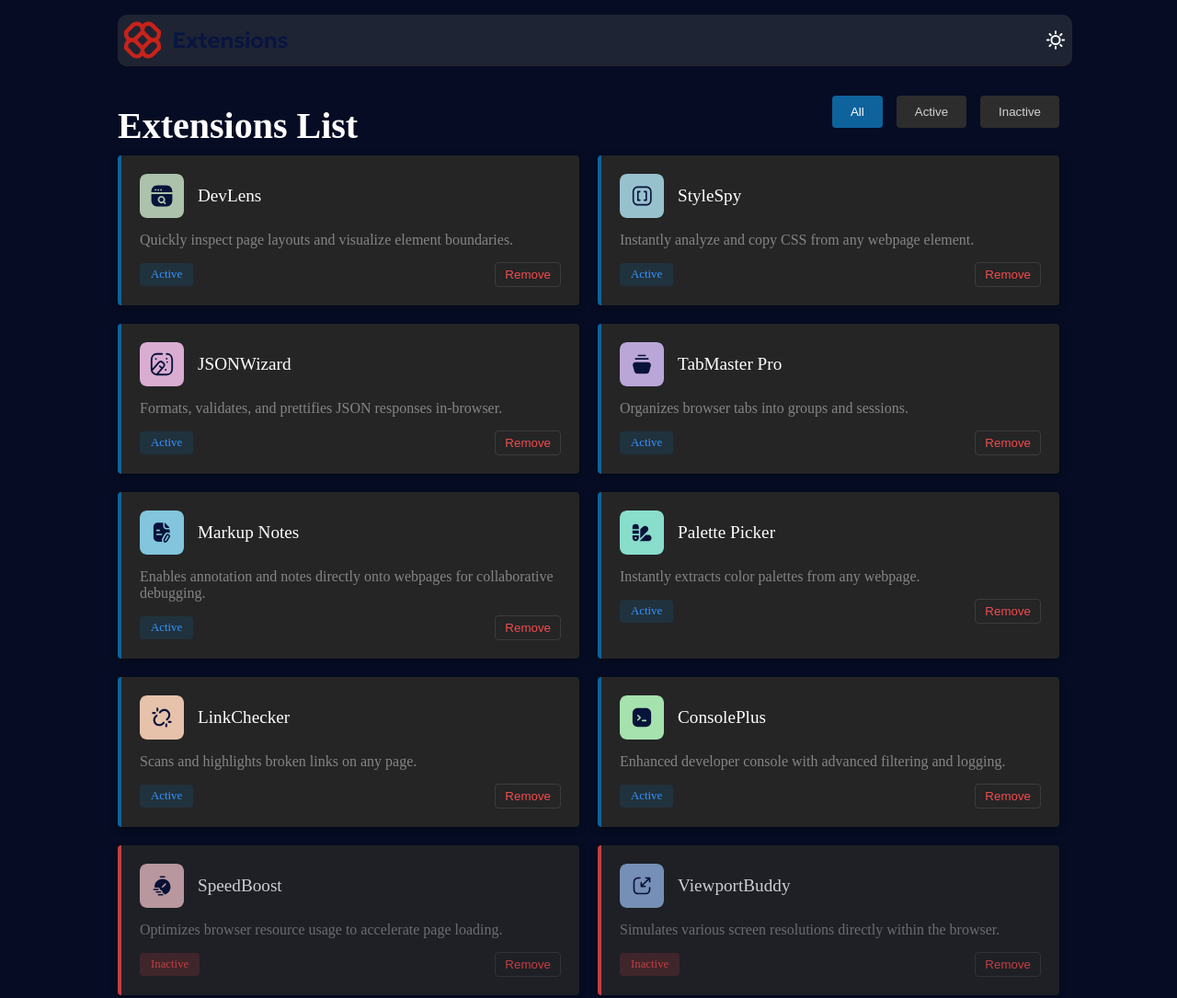
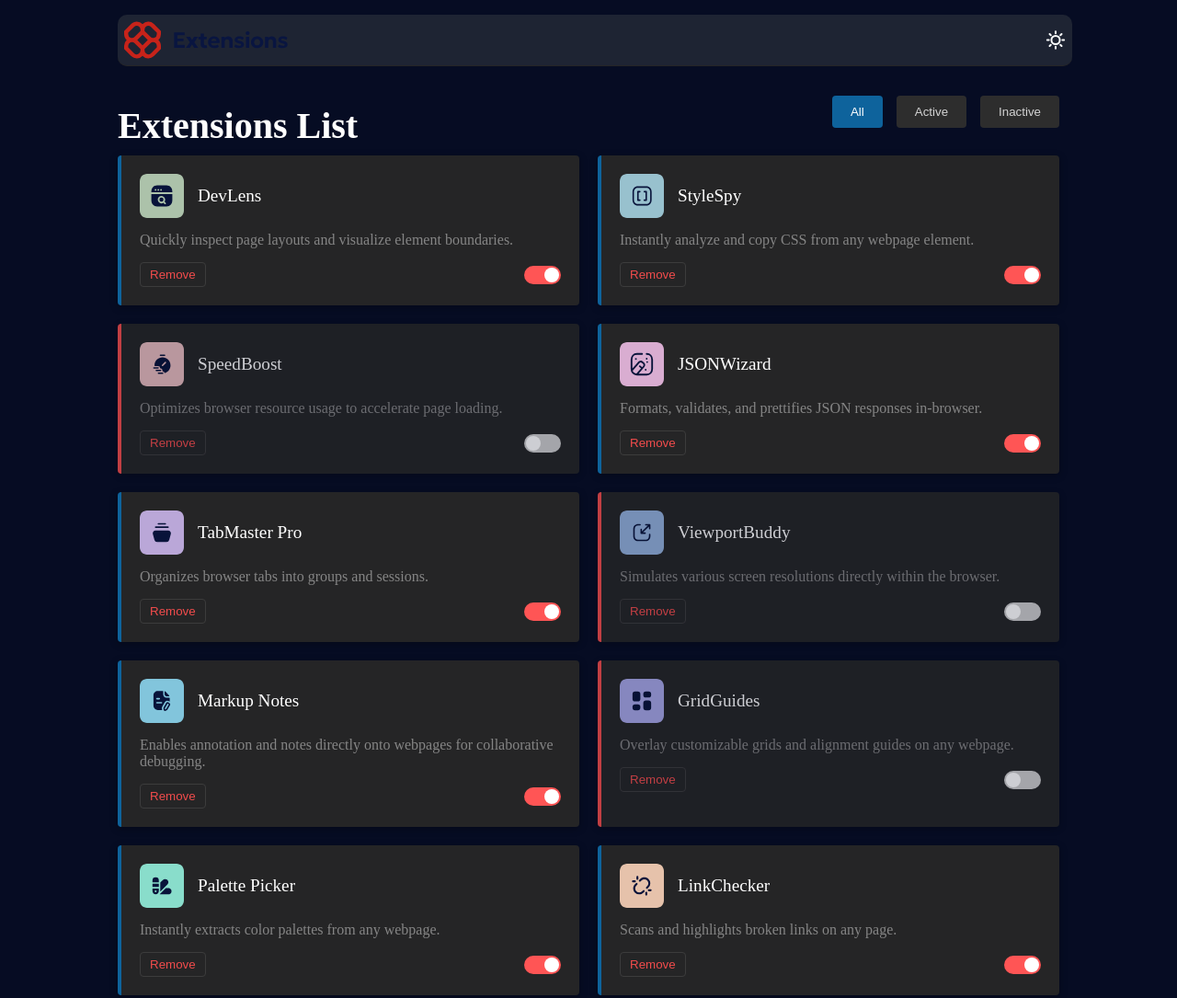
Before and after one commit to Hakim9969/browser-extensions-manager, a plain HTML site: page index.html in a window 1280 px wide. Shown: the top 1085 px of the page at 92% size. Drawn offline with Linux system fonts and the light colour scheme.

Commit message:
updated the button

```diff
--- a/scripts.js
+++ b/scripts.js
@@ -112,7 +112,6 @@ function renderExtensions(filter = 'all') {
     });
 
 
-    filteredExtensions.sort((a, b) => b.isActive - a.isActive);
 
 
     const extensionsHTML = filteredExtensions.map(extension => `
@@ -123,16 +122,25 @@ function renderExtensions(filter = 'all') {
             </div>
             <p class="extension-description">${extension.description}</p>
             <div class="extension-footer">
-                <span class="extension-status ${extension.isActive ? 'status-active' : 'status-inactive'}">
-                    ${extension.isActive ? 'Active' : 'Inactive'}
-                </span>
+
                 <button class="remove-btn">Remove</button>
+                <label class="toggle-switch">
+                    <input type="checkbox" class="toggle-checkbox" ${extension.isActive ? 'checked' : ''}>
+                    <span class="toggle-slider"></span>
+                </label>
             </div>
         </div>
     `).join('');
 
     container.innerHTML = extensionsHTML || '<p class="no-results">No extensions found matching your criteria.</p>';
 
+
+    document.querySelectorAll('.toggle-checkbox').forEach((checkbox, index) => {
+        checkbox.addEventListener('change', function () {
+            filteredExtensions[index].isActive = this.checked;
+            renderExtensions(filteredExtensions);
+        });
+    });
 
     document.querySelectorAll('.remove-btn').forEach(button => {
         button.addEventListener('click', function() {
--- a/style.css
+++ b/style.css
@@ -199,3 +199,48 @@ body{
 ::-webkit-scrollbar-thumb:hover {
     background: #4f4f4f;
 }
+
+.toggle-switch {
+    position: relative;
+    display: inline-block;
+    width: 40px;
+    height: 20px;
+}
+
+.toggle-checkbox {
+    opacity: 0;
+    width: 0;
+    height: 0;
+}
+
+.toggle-slider {
+    position: absolute;
+    cursor: pointer;
+    top: 0;
+    left: 0;
+    right: 0;
+    bottom: 0;
+    background-color: #ccc;
+    transition: 0.3s;
+    border-radius: 20px;
+}
+
+.toggle-slider:before {
+    position: absolute;
+    content: "";
+    height: 16px;
+    width: 16px;
+    left: 2px;
+    bottom: 2px;
+    background-color: white;
+    transition: 0.3s;
+    border-radius: 50%;
+}
+
+.toggle-checkbox:checked + .toggle-slider {
+    background-color: #ff5555;
+}
+
+.toggle-checkbox:checked + .toggle-slider:before {
+    transform: translateX(20px);
+}
```
